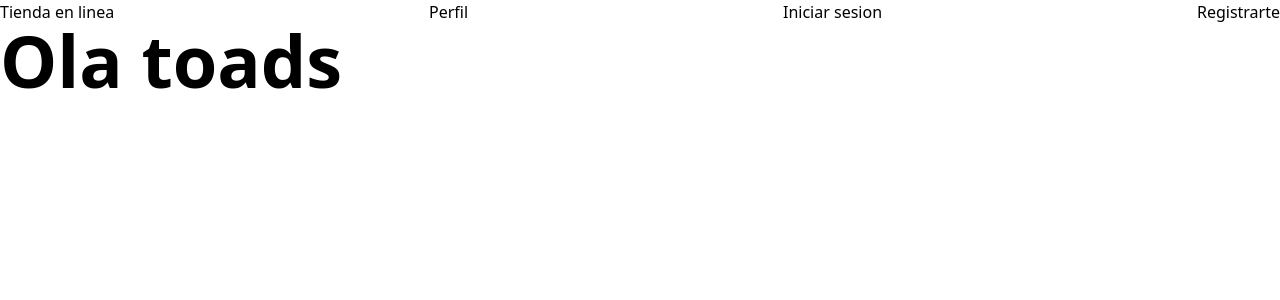
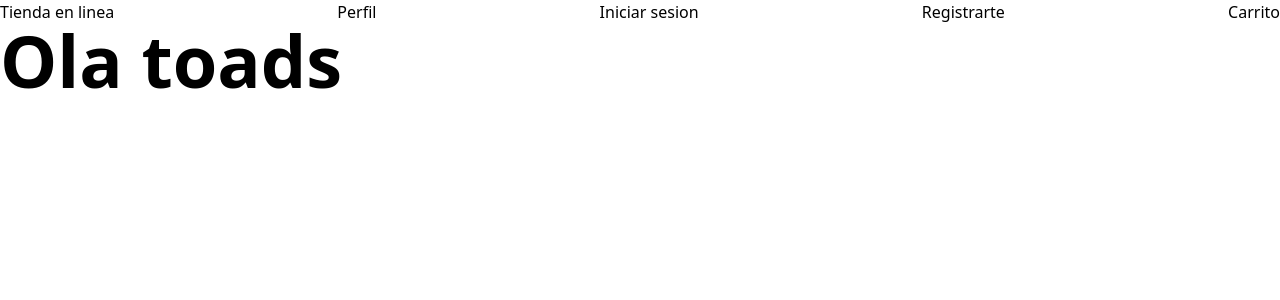
Before and after one commit to Gabri3l67/proyecto_db, a Django app: page / in a window 1280 px wide. Shown: the top 300 px of the page. Run offline with Django 5.2, Linux system fonts and the light colour scheme; data that the repository does not hold is empty; some libraries are stand-ins or nearby versions.

Commit message:
add cart to navbar

```diff
--- a/shopApp/templates/navbar.html
+++ b/shopApp/templates/navbar.html
@@ -11,4 +11,8 @@
     <a href="{% url 'register' %}">
         Registrarte
     </a>
+
+    <a href="{% url 'view_cart' %}">
+        Carrito
+    </a>
 </nav>
```
